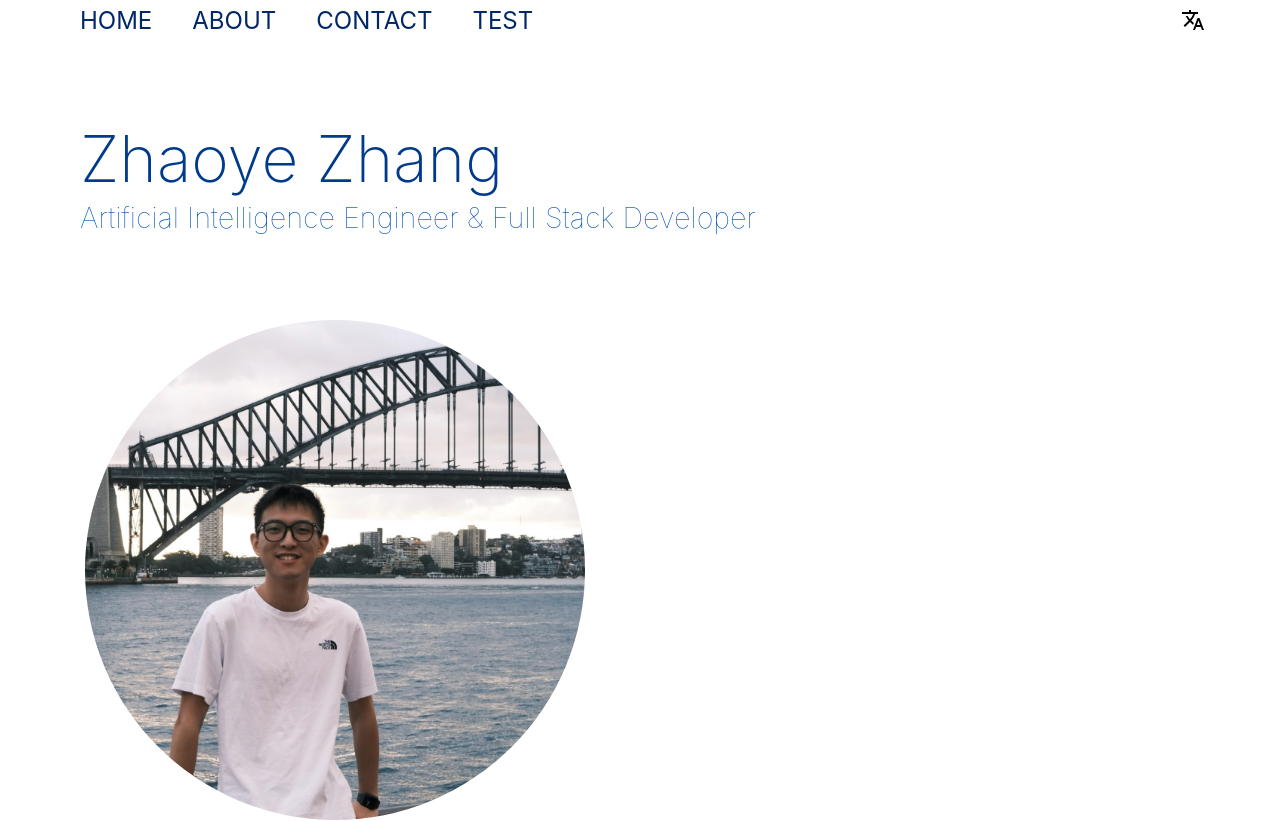
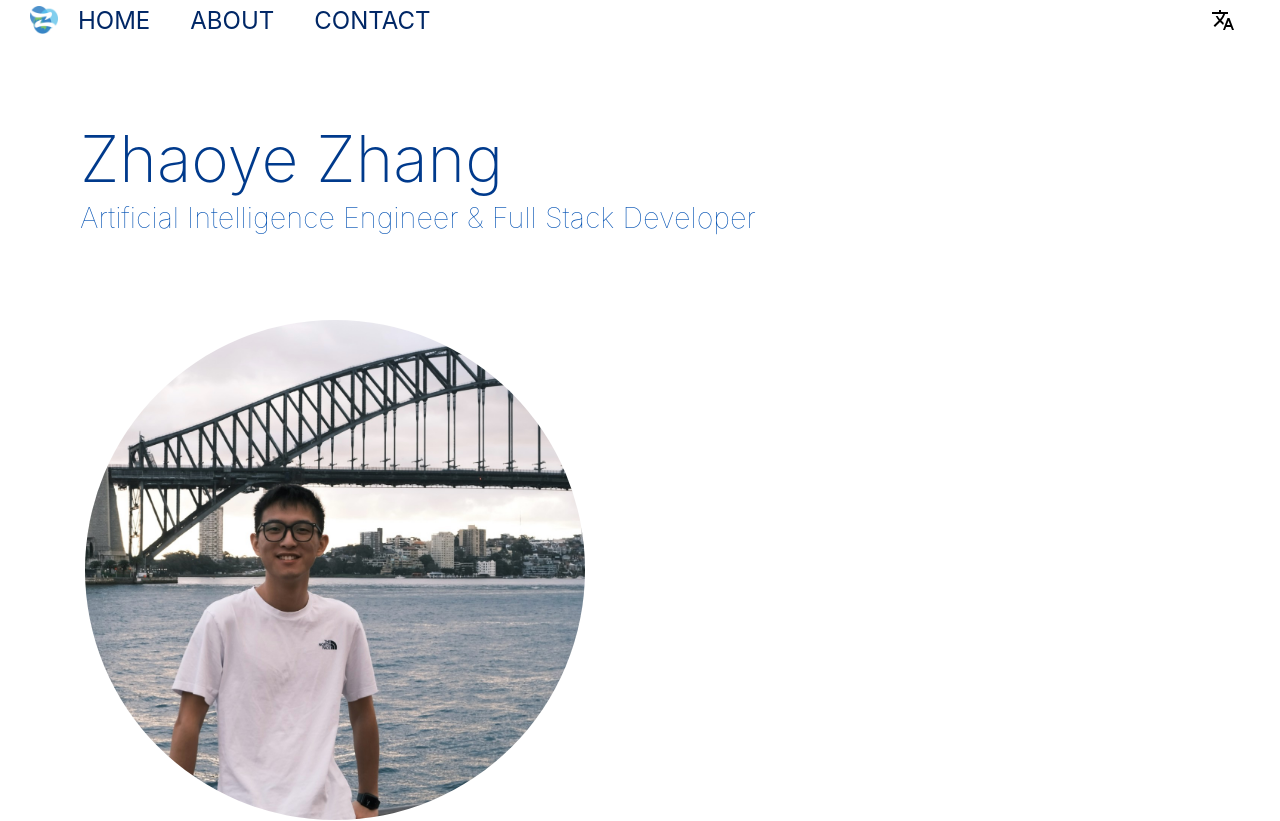
Before and after one commit to Jeffzzy18/jeff-website, a React (Create React App) app: page / in a window 1280 px wide. Shown: the top 821 px of the page. Built offline with nearby package versions, Linux system fonts and the light colour scheme.

Commit message:
update 1/18

```diff
--- a/public/index.html
+++ b/public/index.html
@@ -2,7 +2,7 @@
 <html lang="en">
   <head>
     <meta charset="utf-8" />
-    <link rel="icon" href="%PUBLIC_URL%/favicon.ico" />
+    <link rel="icon" href="%PUBLIC_URL%/icon.png" />
     <meta name="viewport" content="width=device-width, initial-scale=1" />
     <meta name="theme-color" content="#000000" />
     <meta
--- a/src/App.css
+++ b/src/App.css
@@ -30,20 +30,19 @@
 
   :root {
       font-size: 16px;
-      /* 默认根字体大小 */
   }
 
-  /* Clean default css style */
 
   .header-bar {
-      /* position: fixed; */
       height: 40px;
-      margin-left: 60px;
-      margin-right: 60px;
+      margin-left: 30px;
+      margin-right: 30px;
       background-color: #fff;
       display: flex;
       align-items: center;
-      /* z-index: 2; */
+  }
+  .header-bar-icon {
+    height: 28px;
   }
 
   .header-bar-button {
--- a/src/components/Header.jsx
+++ b/src/components/Header.jsx
@@ -4,17 +4,17 @@ import "../App.css";
 import { Nav } from "react-bootstrap";
 import { useNavigate } from "react-router-dom";
 import { useLocation } from "react-router-dom";
-
+import MyIcon from "../assets/icon.png";
 import TranslateIcon from "@mui/icons-material/Translate";
+import { Height } from "@mui/icons-material";
 
 const Header = ({ setIsEnglish, isEnglish }) => {
+  const [clickCount, setClickCount] = useState(0);
   const navigate = useNavigate();
-
   const toggleLanguage = () => {
     console.log(isEnglish);
-    let newPath
+    let newPath;
     const currentPath = window.location.pathname;
-
 
     localStorage.getItem("isEnglish") === "false"
       ? localStorage.setItem("isEnglish", "true")
@@ -22,26 +22,55 @@ const Header = ({ setIsEnglish, isEnglish }) => {
 
     navigate(localStorage.getItem("isEnglish") === "true" ? "/" : "/cn");
     if (!isEnglish) {
-        newPath = currentPath.startsWith("/cn") ? currentPath.replace(/^\/cn/, "") : currentPath;
+      newPath = currentPath.startsWith("/cn")
+        ? currentPath.replace(/^\/cn/, "")
+        : currentPath;
     } else {
-        newPath = currentPath.startsWith("/cn") ? currentPath : `/cn${currentPath}`;
+      newPath = currentPath.startsWith("/cn")
+        ? currentPath
+        : `/cn${currentPath}`;
     }
 
     navigate(newPath);
   };
+  const handleClick = () => {
+    // setClickCount((prevCount) => {
+    //   const newCount = prevCount + 1;
+
+    //   if (newCount === 3) {
+    //
+    //     return 0; // 重置计数器（可选）
+    //   }
+
+    //   return newCount;
+    // });
+    let count = clickCount;
+    count += 1;
+    setClickCount(count);
+  };
 
   useEffect(() => {
-
     isEnglish === false
       ? localStorage.setItem("isEnglish", "false")
       : localStorage.setItem("isEnglish", "true");
   }, [isEnglish]);
   //   console.log(localStorage.getItem("language"));
-
+  useEffect(() => {
+    if (clickCount === 3) {
+      navigate("/test");
+      setClickCount(0);
+    }
+  }, [clickCount]);
   return (
     <>
       {isEnglish === true ? (
         <div className="header-bar">
+          <img
+            src={MyIcon}
+            alt="my icon"
+            className="header-bar-icon"
+            onClick={handleClick}
+          />
           <Nav.Link href="/" className="header-bar-button">
             HOME
           </Nav.Link>
@@ -54,16 +83,21 @@ const Header = ({ setIsEnglish, isEnglish }) => {
           <Nav.Link href="/contact" className="header-bar-button">
             CONTACT
           </Nav.Link>
-          <Nav.Link href="/test" className="header-bar-button">
+          {/* <Nav.Link href="/test" className="header-bar-button">
             TEST
-          </Nav.Link>
+          </Nav.Link> */}
           <Nav.Link onClick={toggleLanguage} className="header-bar-translation">
             <TranslateIcon />
           </Nav.Link>
-
         </div>
       ) : (
         <div className="header-bar">
+          <img
+            src={MyIcon}
+            alt="my icon"
+            className="header-bar-icon"
+            onClick={handleClick}
+          />
           <Nav.Link href="/cn" className="header-bar-button">
             主页
           </Nav.Link>
```
Also changed, not shown: src/components/About.jsx (+1 -6 lines), public/icon.png (added), src/assets/icon.png (added). Lines whose indentation alone changed are shown as unchanged.
